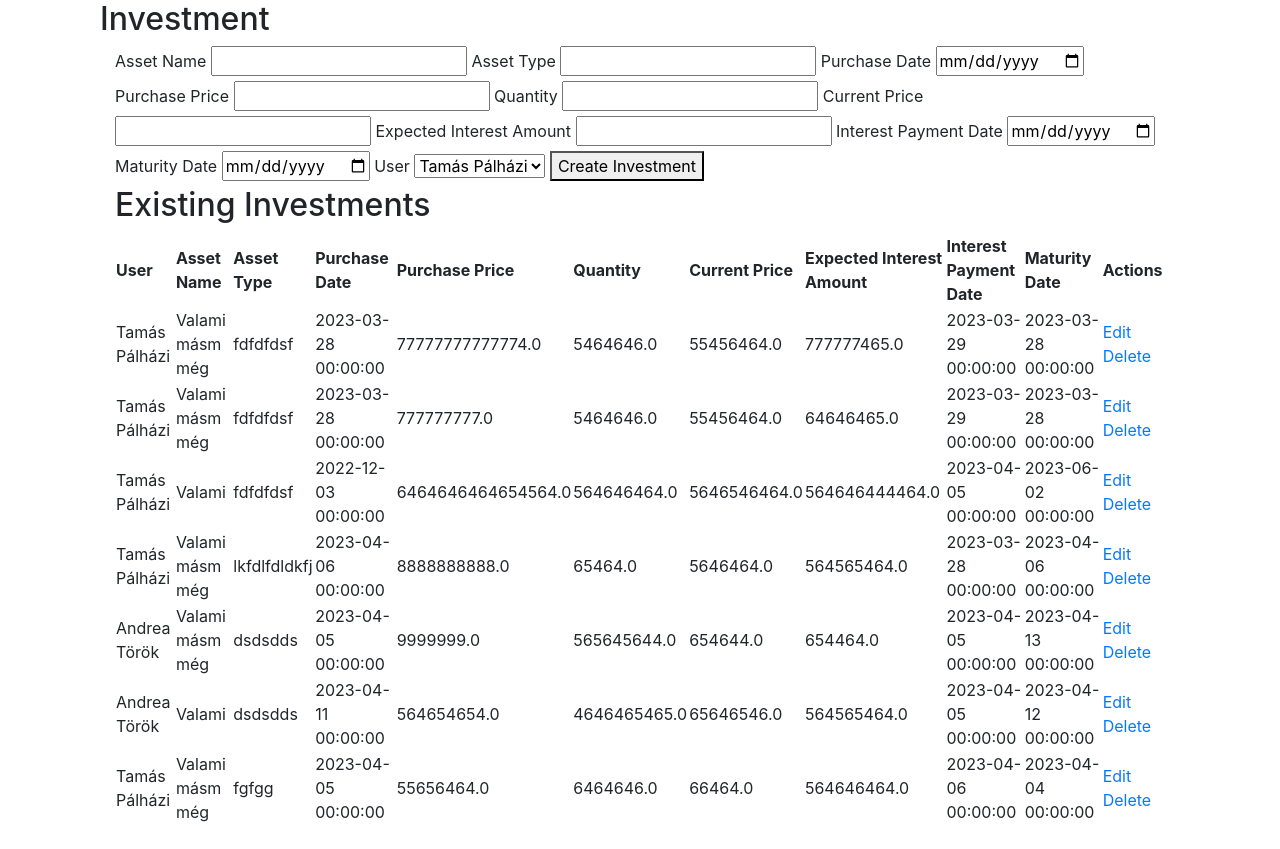
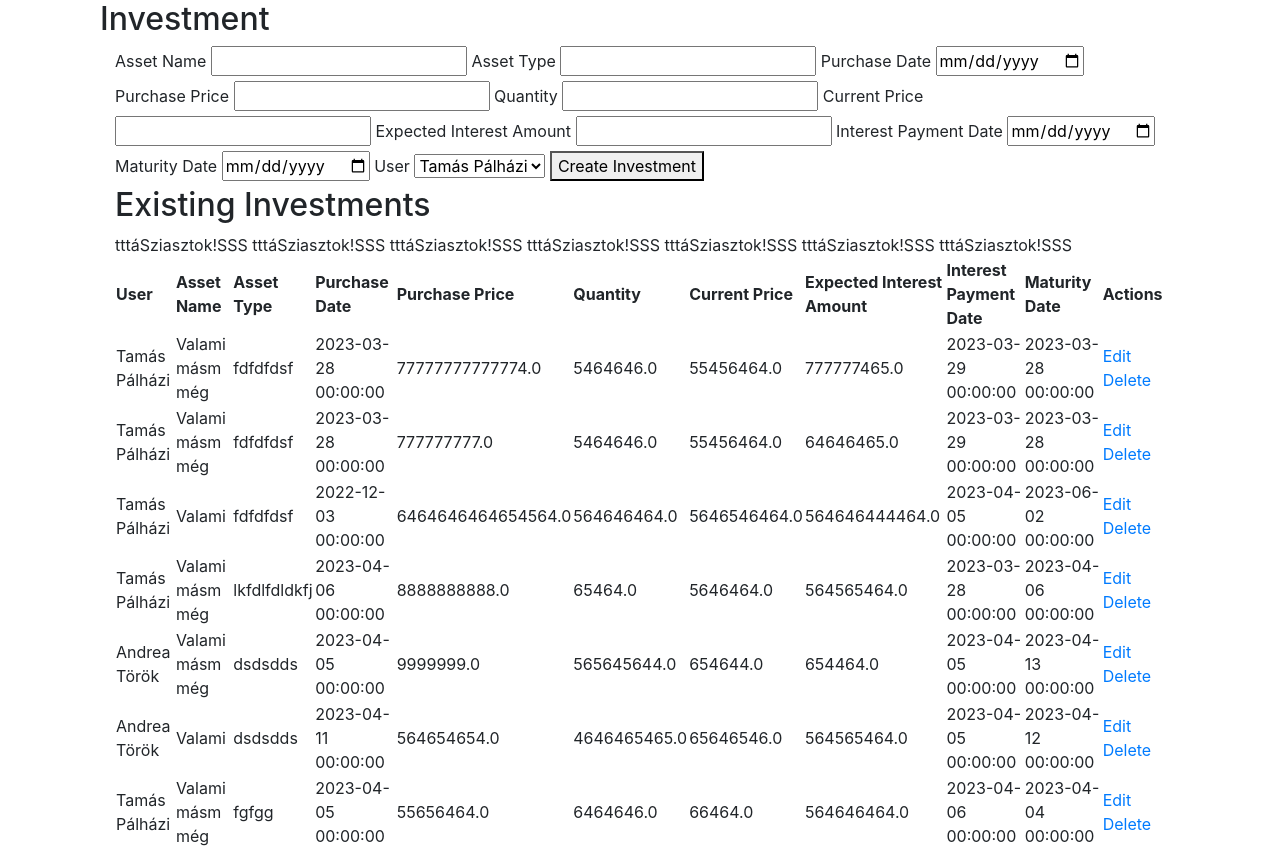
Before and after one commit to palhazi/AP_PRTFLMNGR, a Flask app: page /create-investment in a window 1280 px wide. Shown: the part 56-905 px from the top of the page. Before the commit the page ends 878 px from the top, so only its background shows below. Run offline with Flask 3, Linux system fonts and the light colour scheme; a user stored in the database is signed in; data comes from the database, SQL or seed files in the repository; some libraries are stand-ins or nearby versions.

Commit message:
64646464

```diff
--- a/website/templates/create_investment.html
+++ b/website/templates/create_investment.html
@@ -51,7 +51,7 @@
             <tbody>
                 {% for investment in user_investments %}
                     <tr>
-                        <td>{{ investment.user.first_name }} {{ investment.user.second_name }}</td>
+                        <td>{{ investment.user.first_name }} {{ investment.user.second_name }}</td>tttáSziasztok!SSS
                         <td>{{ investment.asset_name }}</td>
                         <td>{{ investment.asset_type }}</td>
                         <td>{{ investment.purchase_date }}</td>
```
